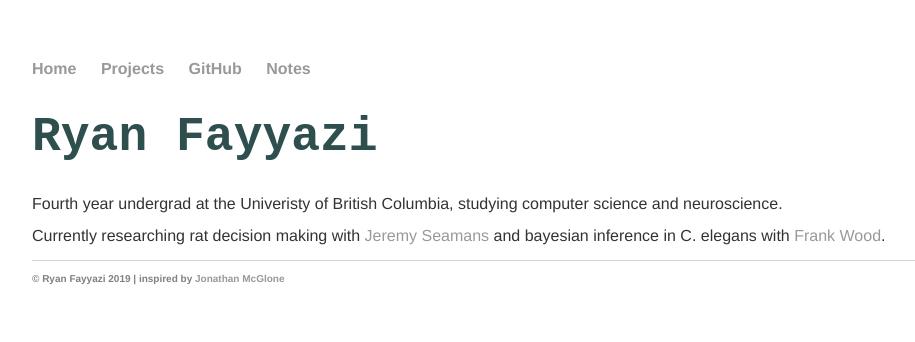
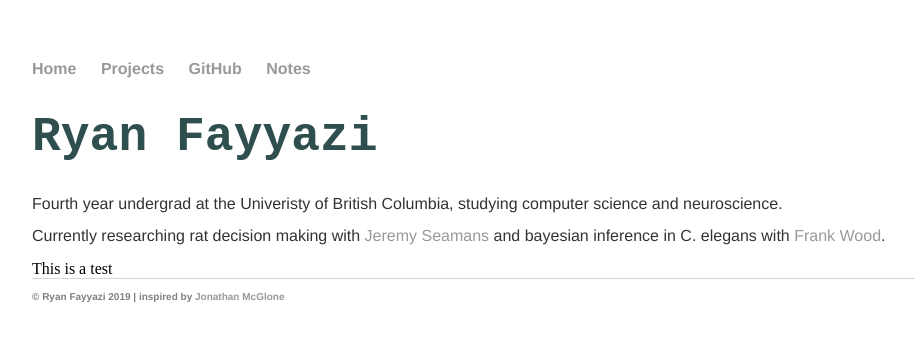
Before and after one commit to rfayyazi/rfayyazi.github.io, a Jekyll site: the page built from index.html, in a window 1280 px wide. Shown: the top 342 px of the page, without its empty margins (160-1075 px from the left). Built offline with Jekyll 4.4.1, drawn with Linux system fonts in a browser that asks for light colours.

Commit message:
Update index.html

```diff
--- a/index.html
+++ b/index.html
@@ -6,4 +6,5 @@ title: Ryan Fayyazi
 <h1>Ryan Fayyazi</h1>
 <p>Fourth year undergrad at the Univeristy of British Columbia, studying computer science and neuroscience.<p>
 <p>Currently researching rat decision making with <a href="https://www.centreforbrainhealth.ca/seamans-jeremy">Jeremy Seamans</a> and bayesian inference in C. elegans with <a href="https://www.cs.ubc.ca/~fwood/">Frank Wood</a>.</p>
+  <aside>This is a test</aside>
 </div><!-- /.blurb -->
```
